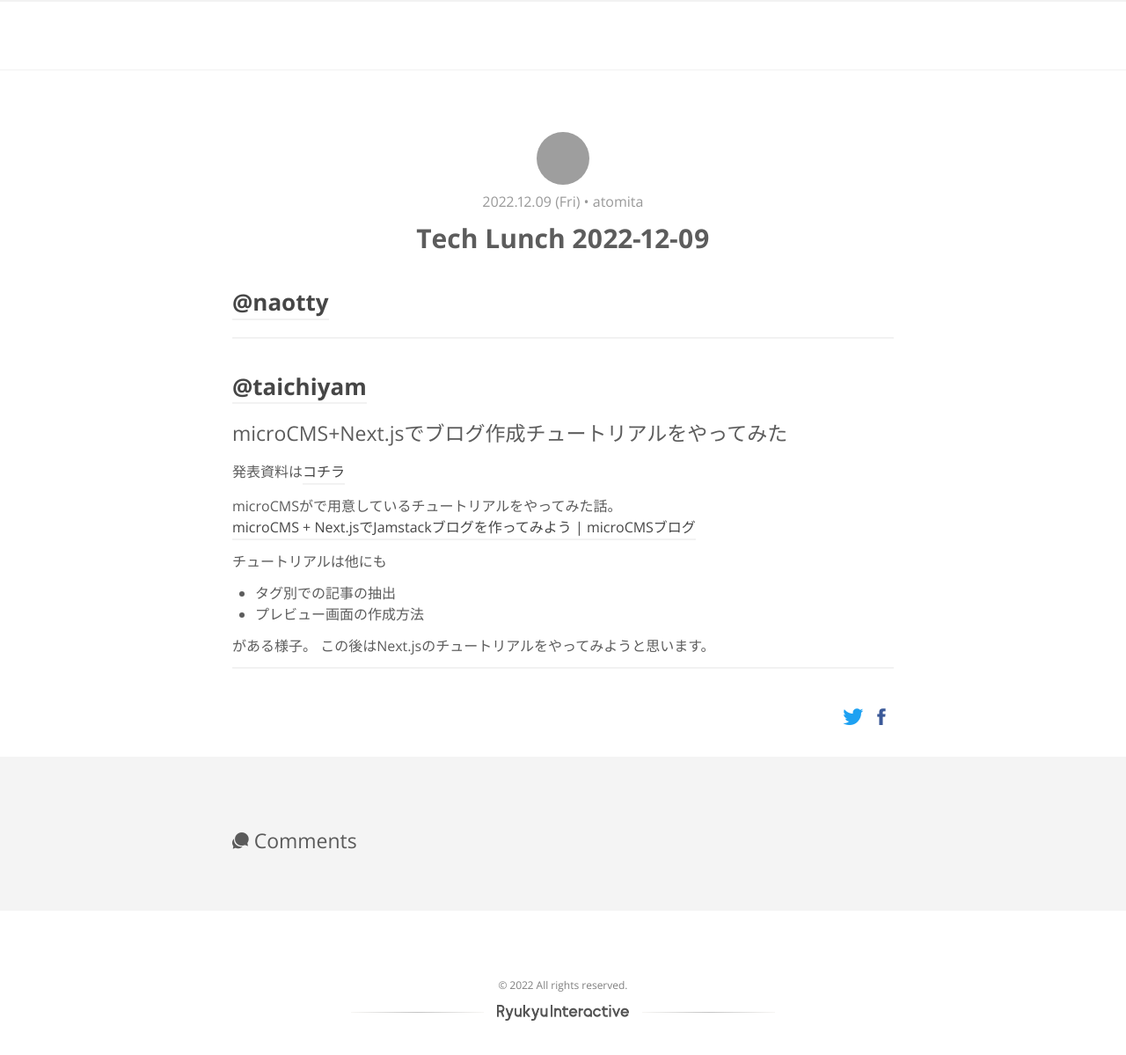
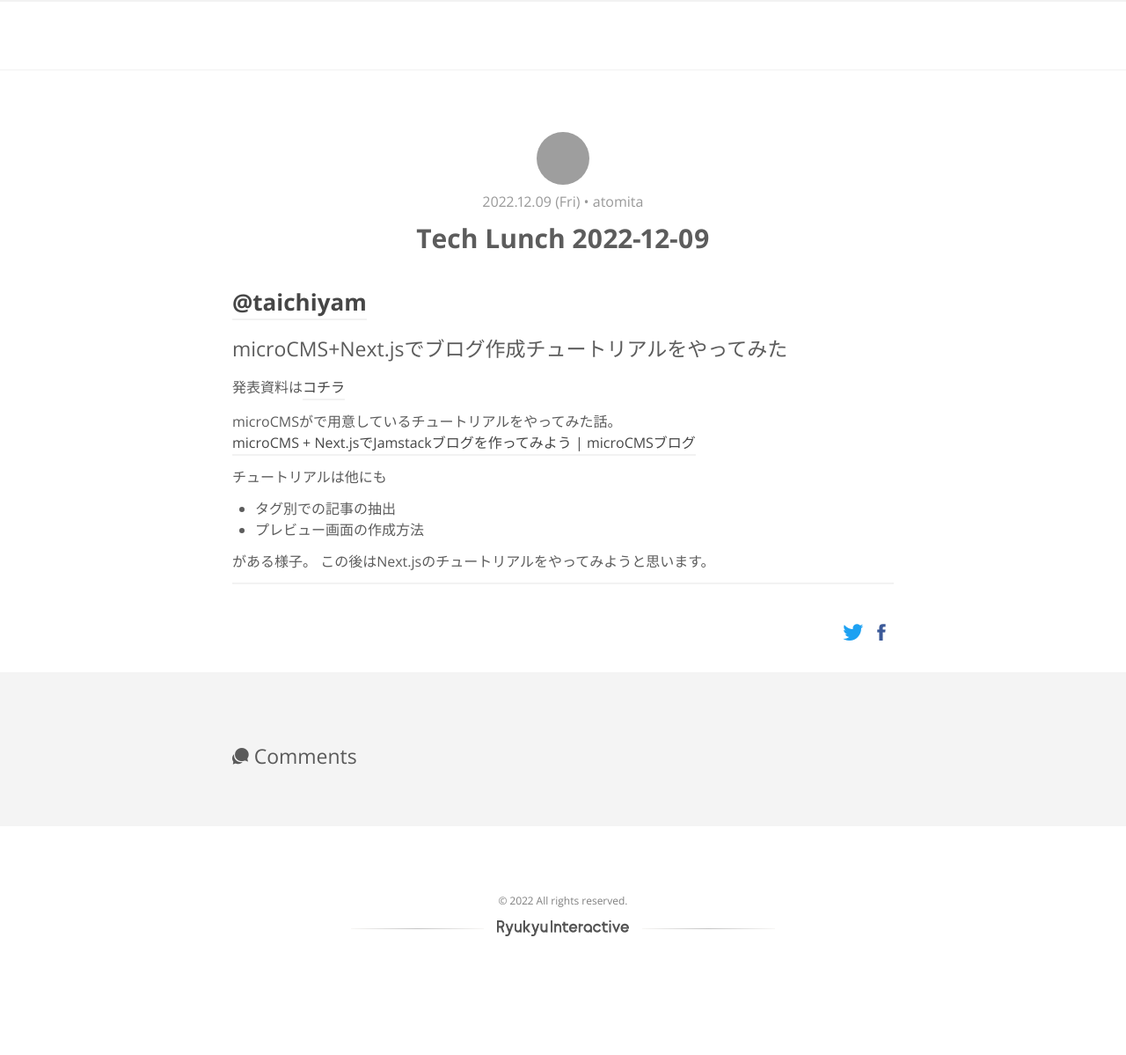
Before and after one commit to RyukyuInteractive/tech.ryukyu-i.co.jp, a Jekyll site: the page built from _posts/2022-12-09-tech-lunch.md, in a window 1280 px wide and 1225 px high. Shown: the top 1199 px of the window at 88% size. Built offline with Jekyll 4.4.1, drawn with Linux system fonts in a browser that asks for light colours; a script that is not in the unit is left out; comment, search, counter and statistics services are not loaded; grey boxes are pictures that could not be loaded.

Commit message:
Update 2022-12-09-tech-lunch.md

```diff
--- a/_posts/2022-12-09-tech-lunch.md
+++ b/_posts/2022-12-09-tech-lunch.md
@@ -7,11 +7,7 @@
 typora-root-url: ..
 ---
 
-## [@naotty](https://github.com/naotty)
 
-
-
-----
 ## [@taichiyam](https://github.com/taichiyam)
 
 ### microCMS+Next.jsでブログ作成チュートリアルをやってみた
```
